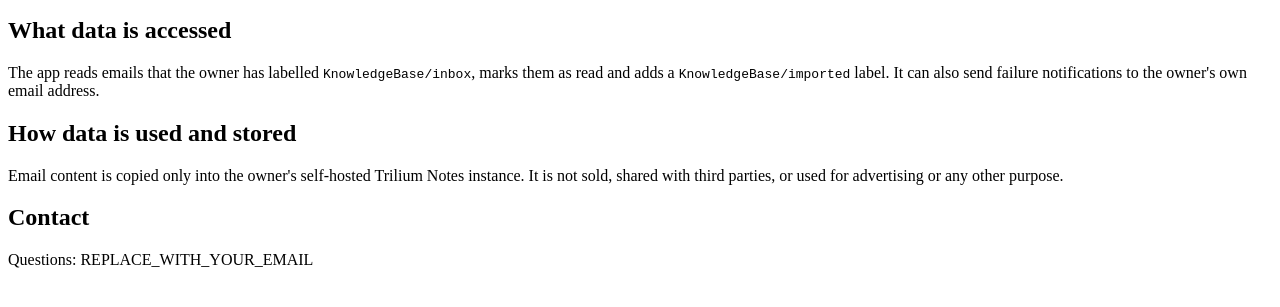
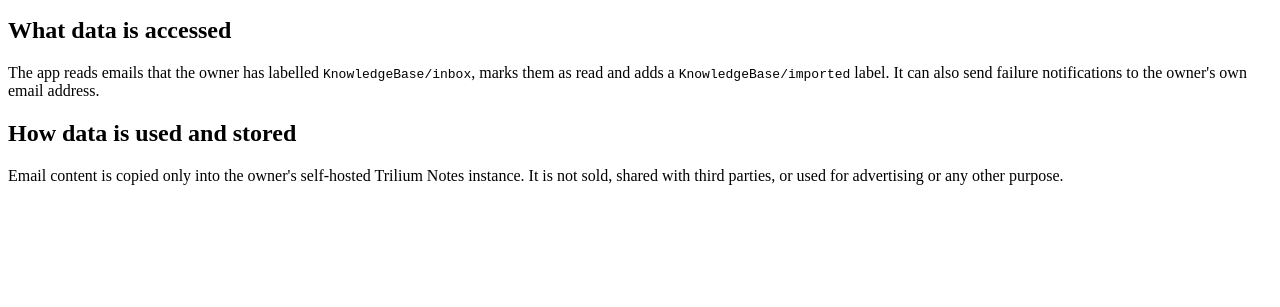
Before and after one commit to TACodes/n8n-oauth, a plain HTML site: page privacy.html in a window 1280 px wide. Shown: the part 101-408 px from the top of the page. Drawn offline with Linux system fonts and the light colour scheme.

Commit message:
Remove contact header and email placeholder
Removed contact section with placeholder email.

```diff
--- a/privacy.html
+++ b/privacy.html
@@ -22,7 +22,5 @@
     Email content is copied only into the owner's self-hosted Trilium Notes instance.
     It is not sold, shared with third parties, or used for advertising or any other purpose.
   </p>
-  <h2>Contact</h2>
-  <p>Questions: REPLACE_WITH_YOUR_EMAIL</p>
 </body>
 </html>
```
